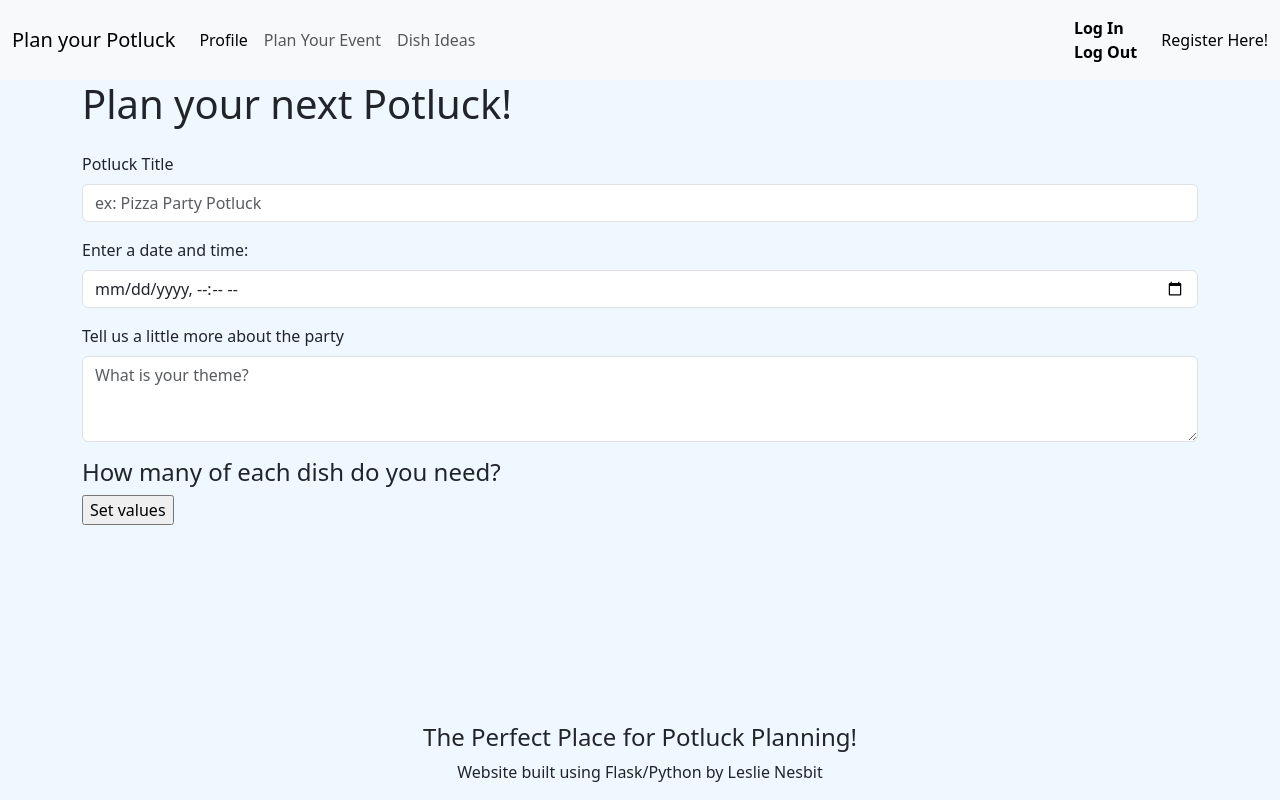
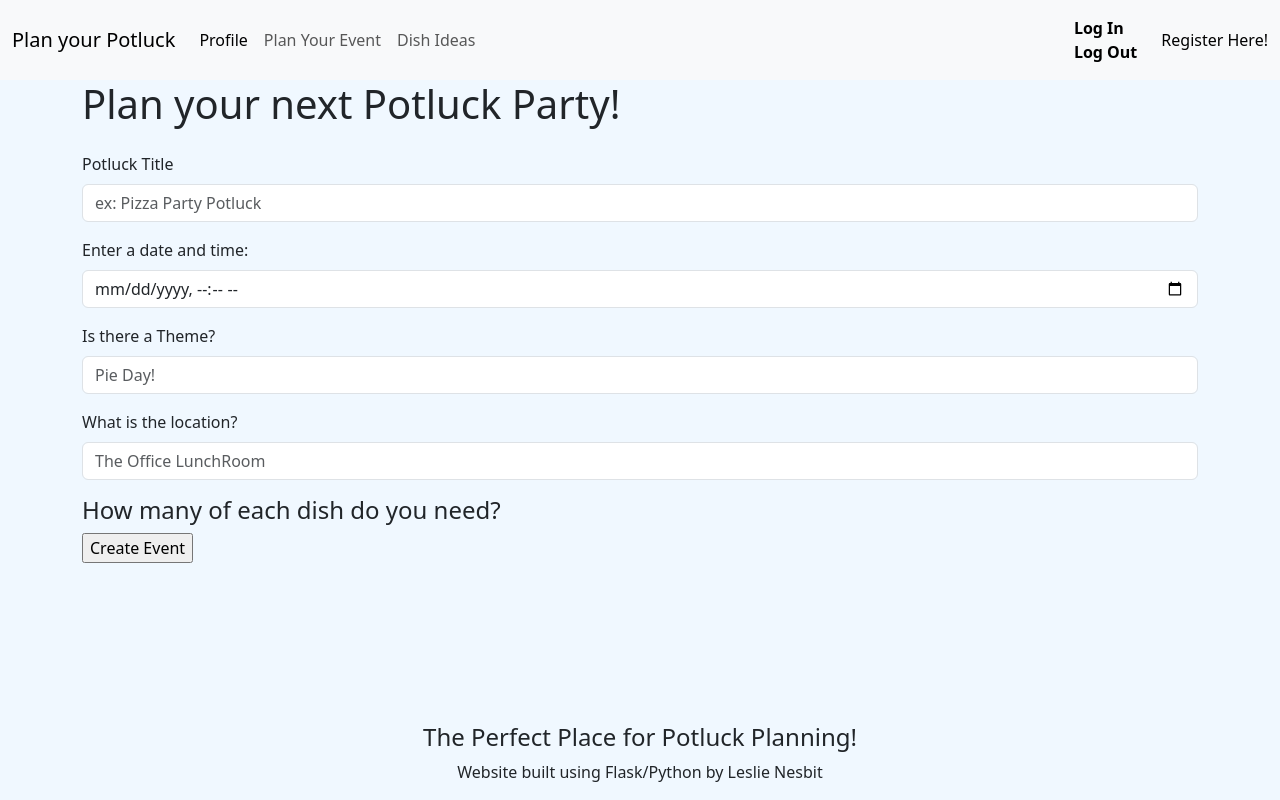
Before and after one commit to LeelooDawn/Final-Project, a Flask app: template templates/event.html in a window 1280 px wide. Run offline with Flask 3, Linux system fonts and the light colour scheme; the template is opened without the code that fills it, so the values that code supplies are empty.

Commit message:
Working on EVENTs

```diff
--- a/app.py
+++ b/app.py
@@ -119,14 +119,41 @@ def register():
 @app.route("/event", methods=["GET", "POST"])
 def event():
 # USER CREATES EVENT BY ENTERING INFORMATION INTO EVENT TABLE
+    #create dishes dictionary
+    dishes = {"entree": None, "side-dish": None, "dessert": None, "beverage": None, "dishware": None }
 
-    return render_template("event.html")
+    user_id = session.get("user_id")
+    if request.method == "POST":
+        event_title = request.form.get("eventtitle")
+        event_theme = request.form.get("eventtheme")
+        datetime = request.form.get("datetime")
+        event_location = request.form.get("eventlocation")
+        #make sure no fields are left black
+        error = "All fields are required"
+        if not event_title or event_theme or datetime or event_location:
+            return render_template ("error.html", error=error)
+        #add event to database
+        with sqlite.connect(db) as con:
+            cur = con.cursor()
+            cur.execute("INSERT INTO events (event_name, event_date_time, event_location, event_theme, user_id) VALUES (?,?,?,?,?)", (event_title, datetime, event_location, event_theme, user_id))
+            con.commit()
+        #user chooses how many dishes needed for event
+        dish_name = request.form("dish_name")
+        dish_count= int(request.form("dish_count"))
+        dishes[dish_name] = dish_count
+        #show new event in new_event html
+
+        return render_template("new_event.html")
+    else:
+        return render_template("event.html")
 
 #APP ROUTE - CONFIRM EVENT INFORAMTION & SEND INVITATIONS
 
 @app.route("/recipes", methods=["GET", "POST"])
 def recipes():
     #contact API
+    user_id = session.get("user_id")
+
     recipe = Edamam(
         recipes_appid=os.environ.get('APP_ID'),
         recipes_appkey=os.environ.get('APP_KEY'),
--- a/templates/event.html
+++ b/templates/event.html
@@ -1,46 +1,58 @@
 {% extends "layout.html" %} {% block title %} Event Planning {% endblock %} {%
 block main %}
 <div class="mb-4">
-  <h1>Plan your next Potluck!</h1>
+  <h1>Plan your next Potluck Party!</h1>
 </div>
+<form action="/event" method="post">
   <div class="mb-3">
-  <form action="/event" method="post">
-  <label for="exampleFormControlInput1" class="form-label">Potluck Title</label>
+    <label for="eventtitle" class="form-label">Potluck Title</label>
     <input
       type="text"
       class="form-control"
-    id="eventTitle"
+      id="eventtitle"
+      name="eventtitle"
       placeholder="ex: Pizza Party Potluck"
     />
   </div>
   <div class="mb-3">
-  <label for="party" class="form-label">Enter a date and time:</label>
+    <label for="datetime" class="form-label">Enter a date and time:</label>
     <input
-    id="partyDate"
+      id="datetime"
       type="datetime-local"
-    name="partydate"
+      name="datetime"
       class="form-control"
     />
   </div>
   <div class="mb-3">
-  <label for="exampleFormControlTextarea1" class="form-label"
-    >Tell us a little more about the party</label
-  >
-  <textarea
+    <label for="eventtheme" class="form-label">Is there a Theme?</label>
+    <input
+      type="text"
       class="form-control"
-    id="moreInfo"
-    rows="3"
-    placeholder="What is your theme?"
-  ></textarea>
+      id="eventtheme"
+      name="eventtheme"
+      placeholder="Pie Day!"
+    />
   </div>
-</form>
+  <div class="mb-3">
+    <label for="eventlocation" class="form-label">What is the location?</label>
+    <input
+      type="text"
+      class="form-control"
+      id="eventlocation"
+      name="eventlocation"
+      placeholder="The Office LunchRoom"
+    />
+  </div>
   <h4>How many of each dish do you need?</h4>
-<form method="post" action="{{ url_for('dish_amounts') }}">
   {% for dish, value in dishes.items() %}
   <label for="{{ dish }}">{{ dish }}:</label>
-   <input type = "number" id="{{ dish }}" name="{{ dish }}" value="{{ value }}"><br>
+  <input
+    type="number"
+    id="{{ dish }}"
+    name="{{ dish }}"
+    value="{{ value }}"
+  /><br />
   {% endfor %}
-   <input type="submit" value="Set values">
 </form>
-
+<input type="submit" value="Create Event" />
 {% endblock %}
```
Also changed, not shown: 1 other file. Lines whose indentation alone changed are shown as unchanged.
